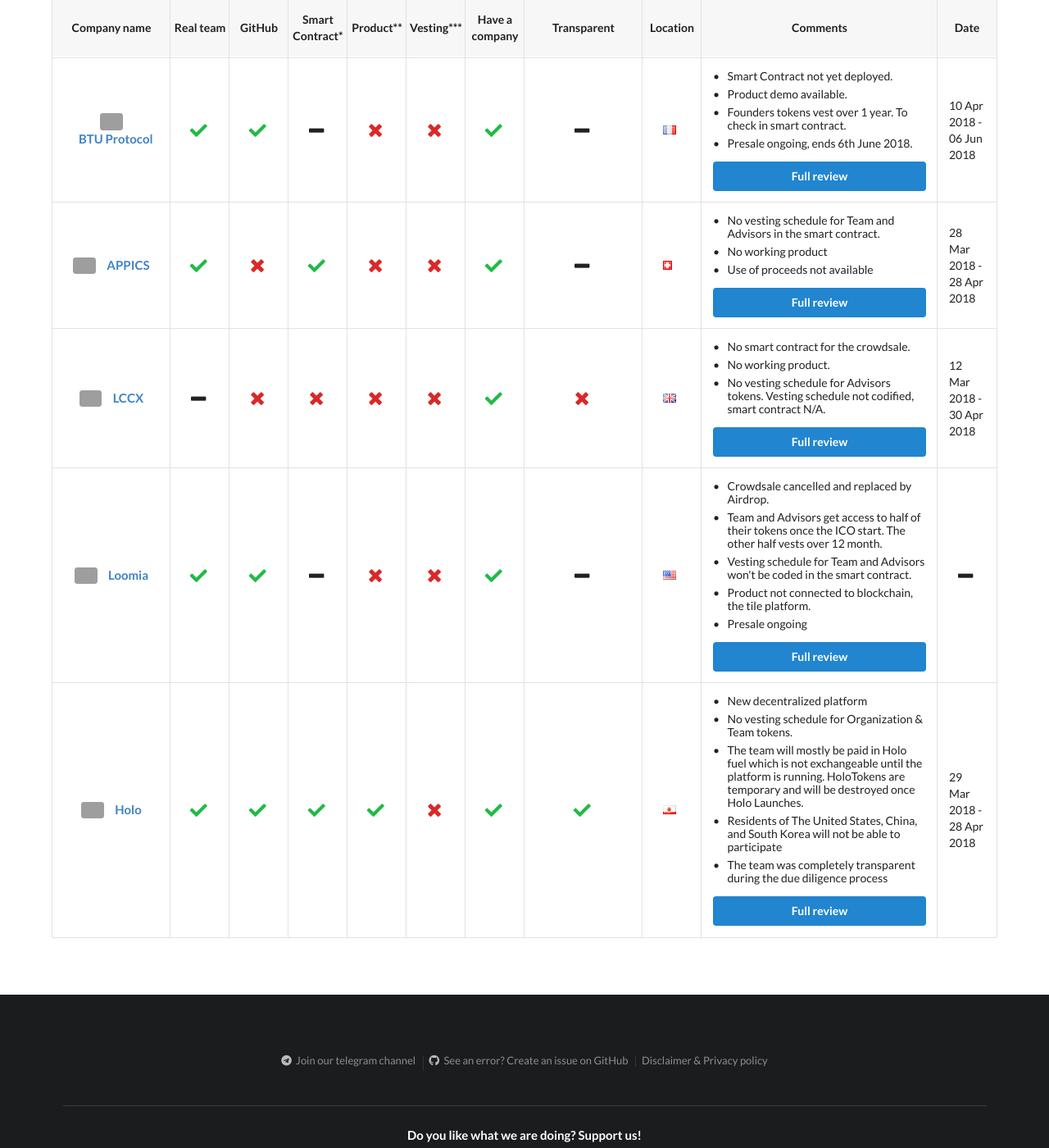
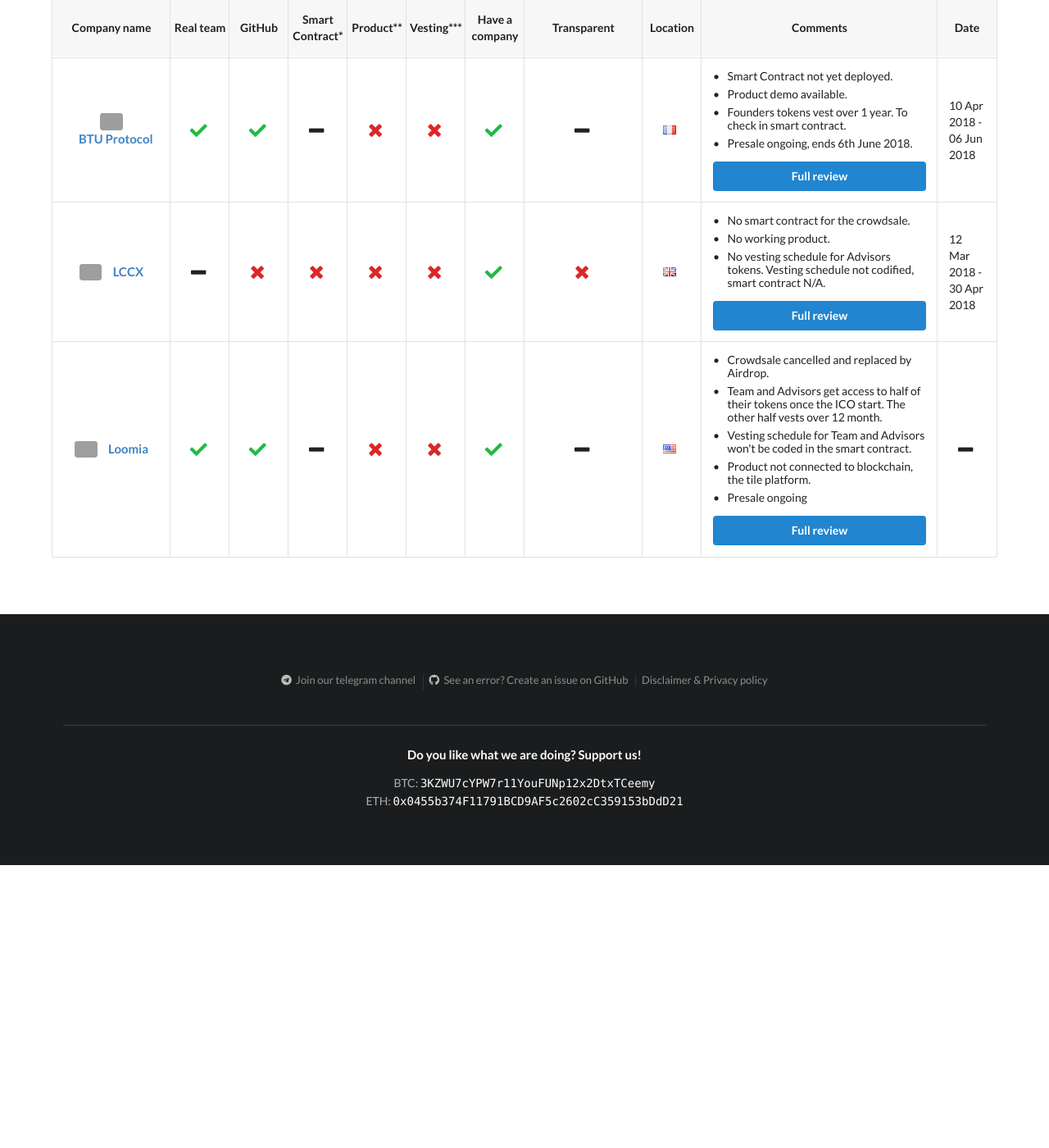
Before and after one commit to ico-check/ico-check, a Jekyll site: the page built from index.md, in a window 1280 px wide and 1400 px high, scrolled down 4424 px. Shown: the whole window at 82% size. Built offline with Jekyll 4.4.1, drawn with Linux system fonts in a browser that asks for light colours; nearby versions of some CDN libraries; after the commit the page ends 5479 px from its top, so only the background shows below that; grey boxes are pictures that could not be loaded.

Commit message:
Moving APPICS and Holo to Past ICOs

```diff
--- a/_data/active-future-icos.yml
+++ b/_data/active-future-icos.yml
@@ -360,26 +360,6 @@
   safe:
   issue_url: https://github.com/ico-check/ico-check/issues/101
 
-- name: APPICS
-  image: https://i.imgur.com/kRkERQo.jpg
-  url: https://appics.com/
-  real_team: true
-  github: false
-  smart_contract: true
-  product: false
-  min_vesting: false
-  have_company: true
-  transparent:
-  location: Switzerland
-  comments:
-    - content: No vesting schedule for Team and Advisors in the smart contract.
-    - content: No working product
-    - content: Use of proceeds not available
-  ico_start_date: 2018-03-28T11:00:00Z
-  ico_end_date: 2018-04-28T11:00:00Z
-  safe: false
-  issue_url: https://github.com/ico-check/ico-check/issues/90
-
 - name: LCCX
   image: https://i.imgur.com/wA3vLRY.jpg
   url: https://lccx.io/
@@ -421,25 +401,3 @@
   ico_end_date:
   safe:
   issue_url: https://github.com/ico-check/ico-check/issues/29
-
-- name: Holo
-  image: https://i.imgur.com/NO3d4q7.png
-  url: https://holo.host/ico/
-  real_team: true
-  github: true
-  smart_contract: true
-  product: true
-  min_vesting: false
-  have_company: true
-  transparent: true
-  location: Gibraltar
-  comments:
-    - content: New decentralized platform
-    - content: No vesting schedule for Organization & Team tokens.
-    - content: The team will mostly be paid in Holo fuel which is not exchangeable until the platform is running. HoloTokens are temporary and will be destroyed once Holo Launches.
-    - content: Residents of The United States, China, and South Korea will not be able to participate
-    - content: The team was completely transparent during the due diligence process
-  ico_start_date: 2018-03-29T11:00:00Z
-  ico_end_date: 2018-04-28T11:00:00Z
-  safe: false
-  issue_url: https://github.com/ico-check/ico-check/issues/24
```
